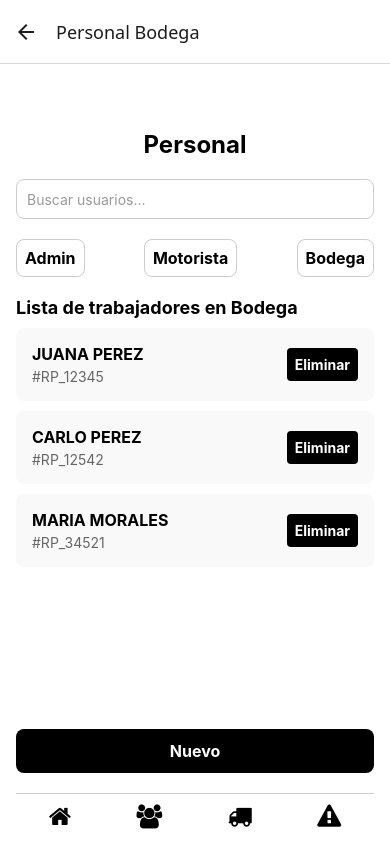
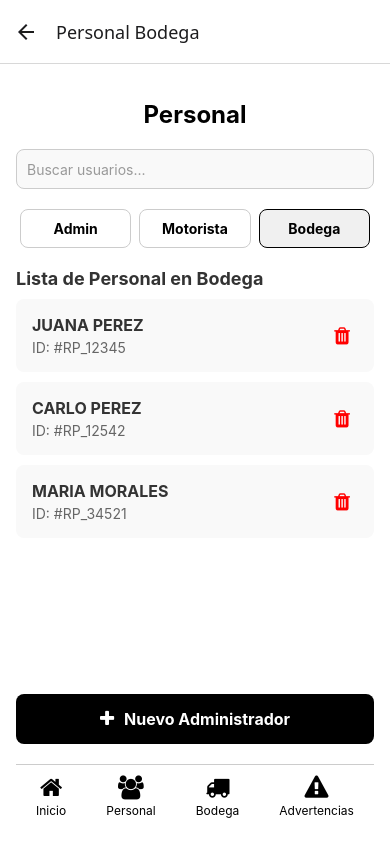
Before and after one commit to Rumrayy/SITMO, a React Native app: screen /PersonalBodega in a window 390 px wide. Built offline with nearby package versions, Linux system fonts and the light colour scheme.

Commit message:
Actualizacion de footer

```diff
--- a/App/inicioadmin_p.jsx
+++ b/App/inicioadmin_p.jsx
@@ -1,16 +1,17 @@
 import React from 'react';
-import { View, Text, StyleSheet, ScrollView } from 'react-native';
+import { View, Text, StyleSheet, ScrollView, TouchableOpacity } from 'react-native';
 import Icon from 'react-native-vector-icons/FontAwesome';
+import { useNavigation } from '@react-navigation/native';
 import MapView, { PROVIDER_GOOGLE } from 'react-native-maps';
 
 const AdminScreen = () => {
+  const navigation = useNavigation();
+
   return (
     <View style={styles.container}>
       <Text style={styles.title}>Bienvenido</Text>
 
       {/* Mapa de Google Maps */}
-      <View style={styles.mapContainer}>
-      <View style={styles.mapContainer}>
       <View style={styles.mapContainer}>
         <MapView
           style={styles.map}
@@ -22,9 +23,6 @@ const AdminScreen = () => {
             longitudeDelta: 1.5, // Ajusta el zoom
           }}
         />
-</View>
-
-</View>
       </View>
 
       <View style={styles.statsContainer}>
@@ -59,10 +57,37 @@ const AdminScreen = () => {
       </ScrollView>
 
       <View style={styles.bottomMenu}>
+        <TouchableOpacity
+          style={styles.menuItem}
+          onPress={() => navigation.navigate('Admin')}
+        >
           <Icon name="home" size={24} color="black" />
+          <Text style={styles.menuText}>Inicio</Text>
+        </TouchableOpacity>
+
+        <TouchableOpacity
+          style={styles.menuItem}
+          onPress={() => navigation.navigate('Personal')}
+        >
           <Icon name="users" size={24} color="black" />
+          <Text style={styles.menuText}>Personal</Text>
+        </TouchableOpacity>
+
+        <TouchableOpacity
+          style={styles.menuItem}
+          onPress={() => navigation.navigate('Bodega')}
+        >
           <Icon name="truck" size={24} color="black" />
+          <Text style={styles.menuText}>Bodega</Text>
+        </TouchableOpacity>
+
+        <TouchableOpacity
+          style={styles.menuItem}
+          onPress={() => navigation.navigate('Advertencia')}
+        >
           <Icon name="exclamation-triangle" size={24} color="black" />
+          <Text style={styles.menuText}>Advertencias</Text>
+        </TouchableOpacity>
       </View>
     </View>
   );
@@ -147,6 +172,15 @@ const styles = StyleSheet.create({
     borderTopWidth: 1,
     borderTopColor: '#ccc',
     paddingTop: 10,
+    paddingBottom: 10,
+  },
+  menuItem: {
+    alignItems: 'center',
+  },
+  menuText: {
+    fontSize: 12,
+    color: 'black',
+    marginTop: 4,
   },
 });
 
--- a/App/p_admin .jsx
+++ b/App/p_admin .jsx
@@ -1,8 +1,17 @@
 import React from 'react';
 import { View, Text, StyleSheet, ScrollView, TextInput, TouchableOpacity } from 'react-native';
 import Icon from 'react-native-vector-icons/FontAwesome';
+import { useNavigation } from '@react-navigation/native';
 
 const PersonalScreen = () => {
+  const navigation = useNavigation();
+
+  const administradores = [
+    { id: '#RP_12345', nombre: 'JUANA PEREZ' },
+    { id: '#RP_12542', nombre: 'CARLO PEREZ' },
+    { id: '#RP_34521', nombre: 'MARIA MORALES' },
+  ];
+
   return (
     <View style={styles.container}>
       <Text style={styles.title}>Personal</Text>
@@ -14,54 +23,70 @@ const PersonalScreen = () => {
       />
 
       <View style={styles.rolesContainer}>
-       <Text style={styles.roleItem}>Admin</Text>
-       <Text style={styles.roleItem}>Motorista</Text>
-       <Text style={styles.roleItem}>Bodega</Text>
+        <TouchableOpacity style={[styles.roleItem, styles.roleActive]}>
+          <Text style={styles.roleText}>Admin</Text>
+        </TouchableOpacity>
+        <TouchableOpacity style={styles.roleItem}>
+          <Text style={styles.roleText}>Motorista</Text>
+        </TouchableOpacity>
+        <TouchableOpacity style={styles.roleItem}>
+          <Text style={styles.roleText}>Bodega</Text>
+        </TouchableOpacity>
       </View>
 
       <Text style={styles.sectionTitle}>Lista de Administradores</Text>
+
       <ScrollView style={styles.listContainer}>
-
-        <View style={styles.listItem}>
+        {administradores.map((admin, index) => (
+          <View key={index} style={styles.listItem}>
             <View style={styles.listContent}>
-            <Text style={styles.listName}>JUANA PEREZ</Text>
-            <Text style={styles.listId}>ID: #RP_12345</Text>
+              <Text style={styles.listName}>{admin.nombre}</Text>
+              <Text style={styles.listId}>ID: {admin.id}</Text>
             </View>
             <TouchableOpacity style={styles.deleteButton}>
-            <Text style={styles.deleteButtonText}>Eliminar</Text>
+              <Icon name="trash" size={20} color="red" />
             </TouchableOpacity>
           </View>
-
-        <View style={styles.listItem}>
-          <View style={styles.listContent}>
-            <Text style={styles.listName}>CARLO PEREZ</Text>
-            <Text style={styles.listId}>ID: #RP_12542</Text>
-          </View>
-          <TouchableOpacity style={styles.deleteButton}>
-            <Text style={styles.deleteButtonText}>Eliminar</Text>
-          </TouchableOpacity>
-        </View>
-
-        <View style={styles.listItem}>
-          <View style={styles.listContent}>
-            <Text style={styles.listName}>MARIA MORALES</Text>
-            <Text style={styles.listId}>ID: #RP_34521</Text>
-          </View>
-          <TouchableOpacity style={styles.deleteButton}>
-            <Text style={styles.deleteButtonText}>Eliminar</Text>
-          </TouchableOpacity>
-        </View>
+        ))}
       </ScrollView>
 
       <TouchableOpacity style={styles.newButton}>
-        <Text style={styles.newButtonText}>Nuevo</Text>
+        <Icon name="plus" size={18} color="#FFF" style={styles.newButtonIcon} />
+        <Text style={styles.newButtonText}>Nuevo Administrador</Text>
       </TouchableOpacity>
 
       <View style={styles.bottomMenu}>
+        <TouchableOpacity
+          style={styles.menuItem}
+          onPress={() => navigation.navigate('Admin')}
+        >
           <Icon name="home" size={24} color="black" />
+          <Text style={styles.menuText}>Inicio</Text>
+        </TouchableOpacity>
+
+        <TouchableOpacity
+          style={styles.menuItem}
+          onPress={() => navigation.navigate('Personal')}
+        >
           <Icon name="users" size={24} color="black" />
+          <Text style={styles.menuText}>Personal</Text>
+        </TouchableOpacity>
+
+        <TouchableOpacity
+          style={styles.menuItem}
+          onPress={() => navigation.navigate('Bodega')}
+        >
           <Icon name="truck" size={24} color="black" />
+          <Text style={styles.menuText}>Bodega</Text>
+        </TouchableOpacity>
+
+        <TouchableOpacity
+          style={styles.menuItem}
+          onPress={() => navigation.navigate('Advertencia')}
+        >
           <Icon name="exclamation-triangle" size={24} color="black" />
+          <Text style={styles.menuText}>Advertencias</Text>
+        </TouchableOpacity>
       </View>
     </View>
   );
@@ -72,13 +97,12 @@ const styles = StyleSheet.create({
     flex: 1,
     padding: 16,
     backgroundColor: '#fff',
-
   },
   title: {
     fontSize: 24,
     fontWeight: 'bold',
     textAlign: 'center',
-    marginTop: 50,
+    marginTop: 20,
     marginBottom: 20,
   },
   searchInput: {
@@ -88,6 +112,7 @@ const styles = StyleSheet.create({
     borderRadius: 8,
     paddingHorizontal: 10,
     marginBottom: 20,
+    backgroundColor: '#f9f9f9',
   },
   rolesContainer: {
     flexDirection: 'row',
@@ -95,21 +120,31 @@ const styles = StyleSheet.create({
     marginBottom: 20,
   },
   roleItem: {
-    fontSize: 16,
+    flex: 1,
+    marginHorizontal: 4,
+    borderWidth: 1,
+    borderColor: '#ccc',
+    padding: 10,
+    borderRadius: 8,
+    alignItems: 'center',
+  },
+  roleActive: {
+    backgroundColor: '#f0f0f0',
+    borderColor: 'black',
+  },
+  roleText: {
+    fontSize: 14,
     fontWeight: 'bold',
     color: 'black',
-    borderWidth: 1,
-    borderColor: '#ccc',
-    padding: 8,
-    borderRadius: 8,
-    textAlign: 'center',
   },
   sectionTitle: {
     fontSize: 18,
     fontWeight: 'bold',
     marginBottom: 10,
+    color: '#333',
   },
   listContainer: {
+    flex: 1,
     marginBottom: 20,
   },
   listItem: {
@@ -128,30 +163,29 @@ const styles = StyleSheet.create({
     fontSize: 16,
     fontWeight: 'bold',
     marginBottom: 4,
+    color: '#333',
   },
   listId: {
     fontSize: 14,
     color: '#666',
   },
   deleteButton: {
-    backgroundColor: 'black',
     padding: 8,
-    borderRadius: 4,
-  },
-  deleteButtonText: {
-    color: '#fff',
-    fontSize: 14,
-    fontWeight: 'bold',
   },
   newButton: {
+    flexDirection: 'row',
     backgroundColor: 'black',
-    padding: 12,
+    padding: 15,
     borderRadius: 8,
     alignItems: 'center',
+    justifyContent: 'center',
     marginBottom: 20,
   },
+  newButtonIcon: {
+    marginRight: 10,
+  },
   newButtonText: {
-    color: '#fff',
+    color: '#FFF',
     fontSize: 16,
     fontWeight: 'bold',
   },
@@ -161,6 +195,15 @@ const styles = StyleSheet.create({
     borderTopWidth: 1,
     borderTopColor: '#ccc',
     paddingTop: 10,
+    paddingBottom: 10,
+  },
+  menuItem: {
+    alignItems: 'center',
+  },
+  menuText: {
+    fontSize: 12,
+    color: 'black',
+    marginTop: 4,
   },
 });
 
--- a/App/p_bodega.jsx
+++ b/App/p_bodega.jsx
@@ -1,23 +1,15 @@
 import React from 'react';
 import { View, Text, StyleSheet, ScrollView, TextInput, TouchableOpacity } from 'react-native';
 import Icon from 'react-native-vector-icons/FontAwesome';
+import { useNavigation } from '@react-navigation/native';
 
-const PersonalbodegaScreen = () => {
+const PersonalBodegaScreen = () => {
+  const navigation = useNavigation();
 
-  const trabajadores = [
-    {
-      id: '#RP_12345',
-      nombre: 'JUANA PEREZ',
-    },
-    {
-      id: '#RP_12542',
-      nombre: 'CARLO PEREZ',
-    },
-    {
-      id: '#RP_34521',
-      nombre: 'MARIA MORALES',
-    },
-
+  const administradores = [
+    { id: '#RP_12345', nombre: 'JUANA PEREZ' },
+    { id: '#RP_12542', nombre: 'CARLO PEREZ' },
+    { id: '#RP_34521', nombre: 'MARIA MORALES' },
   ];
 
   return (
@@ -31,36 +23,70 @@ const PersonalbodegaScreen = () => {
       />
 
       <View style={styles.rolesContainer}>
-        <Text style={styles.roleItem}>Admin</Text>
-        <Text style={styles.roleItem}>Motorista</Text>
-        <Text style={styles.roleItem}>Bodega</Text>
+        <TouchableOpacity style={styles.roleItem}>
+          <Text style={styles.roleText}>Admin</Text>
+        </TouchableOpacity>
+        <TouchableOpacity style={styles.roleItem}>
+          <Text style={styles.roleText}>Motorista</Text>
+        </TouchableOpacity>
+        <TouchableOpacity style={[styles.roleItem, styles.roleActive]}>
+          <Text style={styles.roleText}>Bodega</Text>
+        </TouchableOpacity>
       </View>
 
-      <Text style={styles.sectionTitle}>Lista de trabajadores en Bodega</Text>
+      <Text style={styles.sectionTitle}>Lista de Personal en Bodega</Text>
+
       <ScrollView style={styles.listContainer}>
-
-        {trabajadores.map((trabajador, index) => (
+        {administradores.map((admin, index) => (
           <View key={index} style={styles.listItem}>
             <View style={styles.listContent}>
-              <Text style={styles.listName}>{trabajador.nombre}</Text>
-              <Text style={styles.listId}>{trabajador.id}</Text>
+              <Text style={styles.listName}>{admin.nombre}</Text>
+              <Text style={styles.listId}>ID: {admin.id}</Text>
             </View>
             <TouchableOpacity style={styles.deleteButton}>
-              <Text style={styles.deleteButtonText}>Eliminar</Text>
+              <Icon name="trash" size={20} color="red" />
             </TouchableOpacity>
           </View>
         ))}
       </ScrollView>
 
       <TouchableOpacity style={styles.newButton}>
-        <Text style={styles.newButtonText}>Nuevo</Text>
+        <Icon name="plus" size={18} color="#FFF" style={styles.newButtonIcon} />
+        <Text style={styles.newButtonText}>Nuevo Administrador</Text>
       </TouchableOpacity>
 
       <View style={styles.bottomMenu}>
-        <Icon name="home" size={24} color="black" />
-        <Icon name="users" size={24} color="black" />
-        <Icon name="truck" size={24} color="black" />
-        <Icon name="exclamation-triangle" size={24} color="black" />
+        <TouchableOpacity
+          style={styles.menuItem}
+          onPress={() => navigation.navigate('Admin')}
+        >
+          <Icon name="home" size={24} color="black" />
+          <Text style={styles.menuText}>Inicio</Text>
+        </TouchableOpacity>
+
+        <TouchableOpacity
+          style={styles.menuItem}
+          onPress={() => navigation.navigate('Personal')}
+        >
+          <Icon name="users" size={24} color="black" />
+          <Text style={styles.menuText}>Personal</Text>
+        </TouchableOpacity>
+
+        <TouchableOpacity
+          style={styles.menuItem}
+          onPress={() => navigation.navigate('Bodega')}
+        >
+          <Icon name="truck" size={24} color="black" />
+          <Text style={styles.menuText}>Bodega</Text>
+        </TouchableOpacity>
+
+        <TouchableOpacity
+          style={styles.menuItem}
+          onPress={() => navigation.navigate('Advertencia')}
+        >
+          <Icon name="exclamation-triangle" size={24} color="black" />
+          <Text style={styles.menuText}>Advertencias</Text>
+        </TouchableOpacity>
       </View>
     </View>
   );
@@ -76,7 +102,7 @@ const styles = StyleSheet.create({
     fontSize: 24,
     fontWeight: 'bold',
     textAlign: 'center',
-    marginTop: 50,
+    marginTop: 20,
     marginBottom: 20,
   },
   searchInput: {
@@ -86,6 +112,7 @@ const styles = StyleSheet.create({
     borderRadius: 8,
     paddingHorizontal: 10,
     marginBottom: 20,
+    backgroundColor: '#f9f9f9',
   },
   rolesContainer: {
     flexDirection: 'row',
@@ -93,21 +120,31 @@ const styles = StyleSheet.create({
     marginBottom: 20,
   },
   roleItem: {
-    fontSize: 16,
+    flex: 1,
+    marginHorizontal: 4,
+    borderWidth: 1,
+    borderColor: '#ccc',
+    padding: 10,
+    borderRadius: 8,
+    alignItems: 'center',
+  },
+  roleActive: {
+    backgroundColor: '#f0f0f0',
+    borderColor: 'black',
+  },
+  roleText: {
+    fontSize: 14,
     fontWeight: 'bold',
     color: 'black',
-    borderWidth: 1,
-    borderColor: '#ccc',
-    padding: 8,
-    borderRadius: 8,
-    textAlign: 'center',
   },
   sectionTitle: {
     fontSize: 18,
     fontWeight: 'bold',
     marginBottom: 10,
+    color: '#333',
   },
   listContainer: {
+    flex: 1,
     marginBottom: 20,
   },
   listItem: {
@@ -126,30 +163,29 @@ const styles = StyleSheet.create({
     fontSize: 16,
     fontWeight: 'bold',
     marginBottom: 4,
+    color: '#333',
   },
   listId: {
     fontSize: 14,
     color: '#666',
   },
   deleteButton: {
-    backgroundColor: 'black',
     padding: 8,
-    borderRadius: 4,
-  },
-  deleteButtonText: {
-    color: '#fff',
-    fontSize: 14,
-    fontWeight: 'bold',
   },
   newButton: {
+    flexDirection: 'row',
     backgroundColor: 'black',
-    padding: 12,
+    padding: 15,
     borderRadius: 8,
     alignItems: 'center',
+    justifyContent: 'center',
     marginBottom: 20,
   },
+  newButtonIcon: {
+    marginRight: 10,
+  },
   newButtonText: {
-    color: '#fff',
+    color: '#FFF',
     fontSize: 16,
     fontWeight: 'bold',
   },
@@ -159,7 +195,16 @@ const styles = StyleSheet.create({
     borderTopWidth: 1,
     borderTopColor: '#ccc',
     paddingTop: 10,
+    paddingBottom: 10,
+  },
+  menuItem: {
+    alignItems: 'center',
+  },
+  menuText: {
+    fontSize: 12,
+    color: 'black',
+    marginTop: 4,
   },
 });
 
-export default PersonalbodegaScreen;
+export default PersonalBodegaScreen;
--- a/App/p_motorista.jsx
+++ b/App/p_motorista.jsx
@@ -2,7 +2,36 @@ import React from 'react';
 import { View, Text, StyleSheet, ScrollView, TextInput, TouchableOpacity } from 'react-native';
 import Icon from 'react-native-vector-icons/FontAwesome';
 
-const PersonalMotoristaScreen = ({ navigation }) => {
+const PersonalMotoristaScreen = () => {
+
+  const motoristas = [
+    {
+      id: '#RP_12345',
+      nombre: 'Juana Pérez',
+      estado: 'Disponible',
+      descripcion: 'Motorista con 2 años de experiencia.',
+      entregasHoy: 5,
+      tiempoPromedio: '25 min',
+    },
+    {
+      id: '#RP_12542',
+      nombre: 'Carlo Pérez',
+      estado: 'En entrega',
+      descripcion: 'Motorista con 1 año de experiencia.',
+      entregasHoy: 9,
+      tiempoPromedio: '30 min',
+    },
+    {
+      id: '#RP_12542',
+      nombre: 'Carlo Pérez',
+      estado: 'En entrega',
+      descripcion: 'Motorista con 1 año de experiencia.',
+      entregasHoy: 9,
+      tiempoPromedio: '30 min',
+    },
+
+  ];
+
   return (
     <View style={styles.container}>
       <Text style={styles.title}>Personal</Text>
@@ -14,29 +43,36 @@ const PersonalMotoristaScreen = ({ navigation }) => {
       />
 
       <View style={styles.rolesContainer}>
-        <Text style={styles.roleItem}>Admin</Text>
-        <Text style={styles.roleItem}>Motorista</Text>
-        <Text style={styles.roleItem}>Bodega</Text>
+        <TouchableOpacity style={styles.roleItem} >
+          <Text style={styles.roleText}>Admin</Text>
+        </TouchableOpacity>
+        <TouchableOpacity style={[styles.roleItem, styles.roleActive]}>
+          <Text style={styles.roleText}>Motorista</Text>
+        </TouchableOpacity>
+        <TouchableOpacity style={styles.roleItem}>
+          <Text style={styles.roleText}>Bodega</Text>
+        </TouchableOpacity>
       </View>
+
 
       <Text style={styles.sectionTitle}>Lista de Motoristas</Text>
       <ScrollView style={styles.listContainer}>
-        {/* Motorista 1 */}
-        <View style={styles.motoristaItem}>
+        {motoristas.map((motorista, index) => (
+          <View key={index} style={styles.motoristaItem}>
             <View style={styles.nameStatusContainer}>
-            <Text style={styles.motoristaName}>Juana Pérez</Text>
-            <Text style={styles.motoristaStatus}>Disponible</Text>
+              <Text style={styles.motoristaName}>{motorista.nombre}</Text>
+              <Text style={styles.motoristaStatus}>{motorista.estado}</Text>
             </View>
-          <Text style={styles.motoristaId}>ID: #RP_12345</Text>
-          <Text style={styles.motoristaId}>Descripcion</Text>
+            <Text style={styles.motoristaId}>ID: {motorista.id}</Text>
+            <Text style={styles.motoristaId}>{motorista.descripcion}</Text>
 
             <View style={styles.statsContainer}>
               <View style={styles.statItem}>
-              <Text style={styles.statNumber}>5</Text>
+                <Text style={styles.statNumber}>{motorista.entregasHoy}</Text>
                 <Text style={styles.statLabel}>Entregas Hoy</Text>
               </View>
               <View style={styles.statItem}>
-              <Text style={styles.statNumber}>25 min</Text>
+                <Text style={styles.statNumber}>{motorista.tiempoPromedio}</Text>
                 <Text style={styles.statLabel}>Tiempo Promedio</Text>
               </View>
             </View>
@@ -51,50 +87,50 @@ const PersonalMotoristaScreen = ({ navigation }) => {
               </TouchableOpacity>
             </View>
           </View>
-
-        <View style={styles.motoristaItem}>
-          <View style={styles.nameStatusContainer}>
-            <Text style={styles.motoristaName}>Carlo Pérez</Text>
-            <Text style={styles.motoristaStatus}>En entrega</Text>
-          </View>
-          <Text style={styles.motoristaId}>ID: #RP_12345</Text>
-          <Text style={styles.motoristaId}>Descripcion</Text>
-
-          <View style={styles.statsContainer}>
-            <View style={styles.statItem}>
-              <Text style={styles.statNumber}>9</Text>
-              <Text style={styles.statLabel}>Entregas Hoy</Text>
-            </View>
-            <View style={styles.statItem}>
-              <Text style={styles.statNumber}>30 min</Text>
-              <Text style={styles.statLabel}>Tiempo Promedio</Text>
-            </View>
-          </View>
-
-          <View style={styles.actionsContainer}>
-            <TouchableOpacity style={styles.locationButton}>
-              <Icon name="map-marker" size={16} color="#fff" />
-              <Text style={styles.locationButtonText}>Ver Ubicación</Text>
-            </TouchableOpacity>
-            <TouchableOpacity style={styles.actionButton}>
-              <Text style={styles.actionButtonText}>Eliminar</Text>
-            </TouchableOpacity>
-          </View>
-        </View>
+        ))}
+      </ScrollView>
       <TouchableOpacity style={styles.newButton}>
         <Text style={styles.newButtonText}>Nuevo</Text>
       </TouchableOpacity>
-      </ScrollView>
+
 
             <View style={styles.bottomMenu}>
+              <TouchableOpacity
+                style={styles.menuItem}
+                onPress={() => navigation.navigate('Admin')}
+              >
                 <Icon name="home" size={24} color="black" />
+                <Text style={styles.menuText}>Inicio</Text>
+              </TouchableOpacity>
+
+              <TouchableOpacity
+                style={styles.menuItem}
+                onPress={() => navigation.navigate('Personal')}
+              >
                 <Icon name="users" size={24} color="black" />
+                <Text style={styles.menuText}>Personal</Text>
+              </TouchableOpacity>
+
+              <TouchableOpacity
+                style={styles.menuItem}
+                onPress={() => navigation.navigate('Bodega')}
+              >
                 <Icon name="truck" size={24} color="black" />
+                <Text style={styles.menuText}>Bodega</Text>
+              </TouchableOpacity>
+
+              <TouchableOpacity
+                style={styles.menuItem}
+                onPress={() => navigation.navigate('Advertencia')}
+              >
                 <Icon name="exclamation-triangle" size={24} color="black" />
+                <Text style={styles.menuText}>Advertencias</Text>
+              </TouchableOpacity>
             </View>
           </View>
         );
       };
+
 
 const styles = StyleSheet.create({
   container: {
@@ -138,6 +174,7 @@ const styles = StyleSheet.create({
     marginBottom: 10,
   },
   listContainer: {
+    flex: 1, // Asegura que el ScrollView ocupe el espacio restante
     marginBottom: 20,
   },
   motoristaItem: {
@@ -159,7 +196,6 @@ const styles = StyleSheet.create({
   motoristaStatus: {
     fontSize: 14,
     color: '#007BFF',
-
   },
   motoristaId: {
     fontSize: 14,
@@ -189,7 +225,7 @@ const styles = StyleSheet.create({
   locationButton: {
     flexDirection: 'row',
     alignItems: 'center',
-    backgroundColor: '#6668',
+    backgroundColor: '#666',
     padding: 8,
     borderRadius: 4,
     flex: 1,
@@ -221,7 +257,6 @@ const styles = StyleSheet.create({
     borderRadius: 8,
     alignItems: 'center',
     marginBottom: 20,
-    marginTop: 50,
   },
   newButtonText: {
     color: '#fff',
@@ -235,6 +270,22 @@ const styles = StyleSheet.create({
     borderTopColor: '#ccc',
     paddingTop: 10,
   },
+  bottomMenu: {
+    flexDirection: 'row',
+    justifyContent: 'space-around',
+    borderTopWidth: 1,
+    borderTopColor: '#ccc',
+    paddingTop: 10,
+    paddingBottom: 10,
+  },
+  menuItem: {
+    alignItems: 'center',
+  },
+  menuText: {
+    fontSize: 12,
+    color: 'black',
+    marginTop: 4,
+  },
 });
 
 export default PersonalMotoristaScreen;
```
Lines whose indentation alone changed are shown as unchanged.
